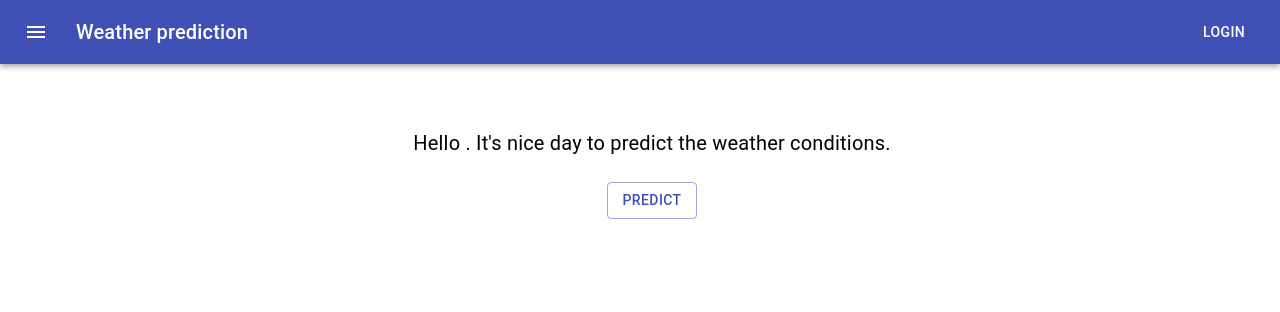
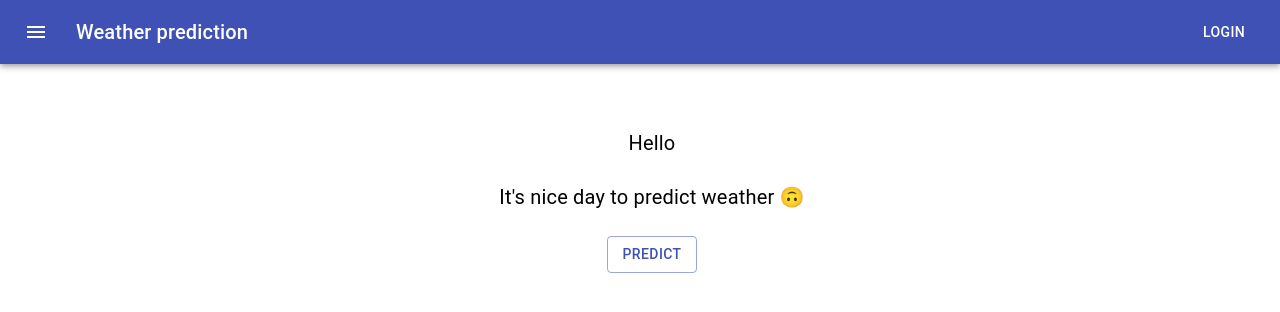
Before and after one commit to szachmati/weather-prediction, a React (Create React App) app: page / in a window 1280 px wide. Shown: the top 312 px of the page. Built offline with nearby package versions, Linux system fonts and the light colour scheme.

Commit message:
dashboard

```diff
--- a/src/app/components/Dashboard.tsx
+++ b/src/app/components/Dashboard.tsx
@@ -1,12 +1,13 @@
-import React, {useContext, useState} from "react";
+import React, { useContext, useState } from "react";
 import { selectUser } from "../store/app.store.selector";
+import { showNotification } from "../store/app.store.action";
 import { useSelector } from "react-redux";
-import {Button, makeStyles, Typography} from "@material-ui/core";
-import {
-  ApiInterceptorContext
-} from "../context/ApiInterceptorContext";
+import { Button, makeStyles, Typography } from "@material-ui/core";
+import { ApiInterceptorContext } from "../context/ApiInterceptorContext";
 import { UserContext } from "../context/UserContext";
-import { useHistory } from 'react-router-dom';
+import { useHistory, Link } from "react-router-dom";
+import { useDispatch } from "react-redux";
+import { Severity } from "./alert/Info";
 
 const useStyles = makeStyles((theme) => ({
   container: {
@@ -19,31 +20,50 @@ const useStyles = makeStyles((theme) => ({
   },
   text: {
     fontSize: 20,
-    marginBottom: theme.spacing(3)
+    marginBottom: theme.spacing(3),
   },
 }));
 
-
 export const Dashboard = () => {
   const user = useSelector(selectUser);
+  const dispatch = useDispatch();
   const { axiosInstance } = useContext(ApiInterceptorContext);
   const { isUserLogged, hasRole } = useContext(UserContext);
   const [showLoginInfo, setShowLoginInfo] = useState(false);
   const classes = useStyles();
 
   const handlePrediction = () => {
-    if (!isUserLogged()) {
-
+    if (isUserLogged()) {
+      //TODO in progress
+    } else {
+      dispatch(
+        showNotification({
+          severity: Severity.INFO,
+          message: "You need to be sign in  to use this function",
+        })
+      );
+      setShowLoginInfo(true);
     }
-  }
+  };
 
   return (
     <div className={classes.container}>
+      <Typography className={classes.text}>Hello</Typography>
+      {isUserLogged() && (
+        <Typography className={classes.text}>
+          {user.name} {user.surname}
+        </Typography>
+      )}
       <Typography className={classes.text}>
-        Hello {user?.name} {user?.surname}. It's nice day to predict the weather
-        conditions.
+        It's nice day to predict weather 🙃
       </Typography>
-      <Button variant="outlined" color="primary" onClick={handlePrediction}>Predict</Button>
+      {!showLoginInfo ? (
+        <Button variant="outlined" color="primary" onClick={handlePrediction}>
+          Predict
+        </Button>
+      ) : (
+        <Link to="/signin">Signin</Link>
+      )}
     </div>
   );
 };
--- a/src/app/routing/Routes.tsx
+++ b/src/app/routing/Routes.tsx
@@ -36,11 +36,7 @@ const routes: RouteModel[] = [
 function Content() {
   return (
     <Switch>
-      <PublicRoute
-          exact
-          path="/"
-          component={Dashboard}
-      />
+      <PublicRoute exact path="/" component={Dashboard} />
       {routes.map((route, index) => {
         return !route.protected ? (
           <PublicRoute
```
